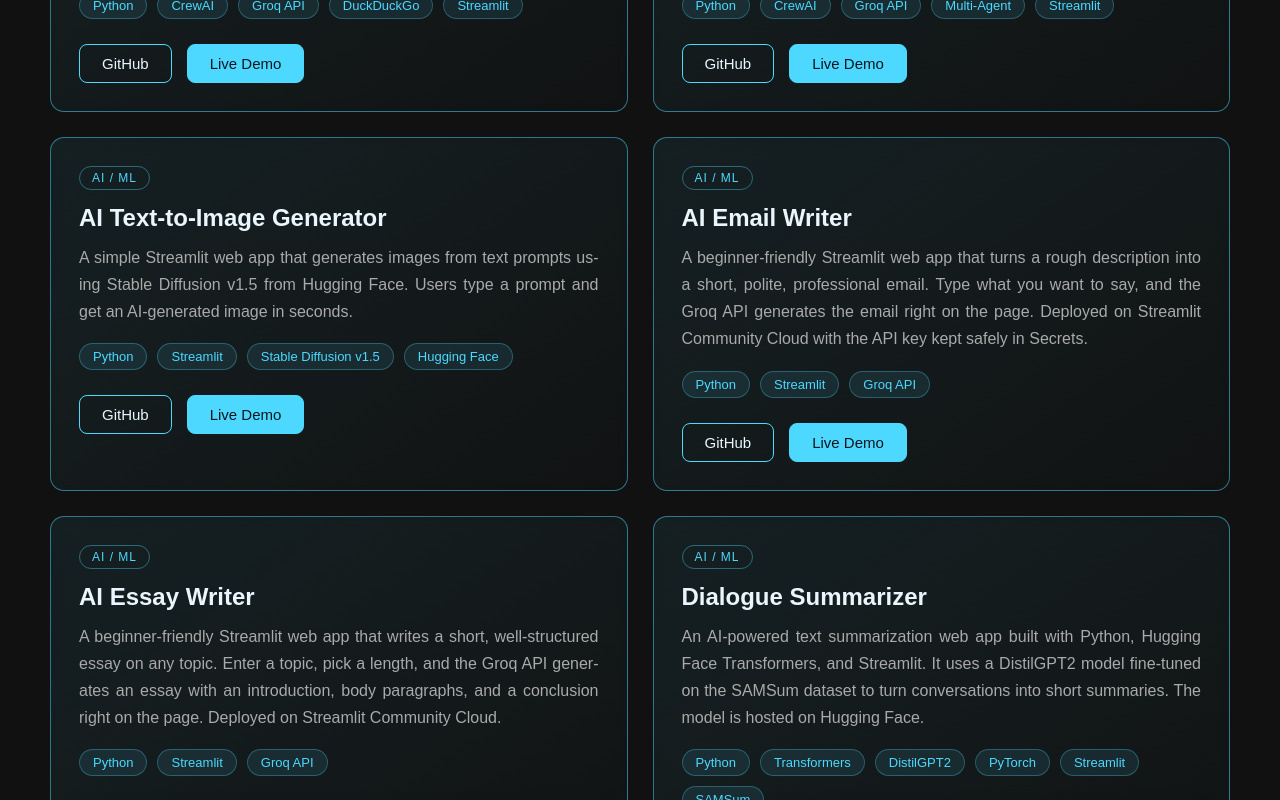
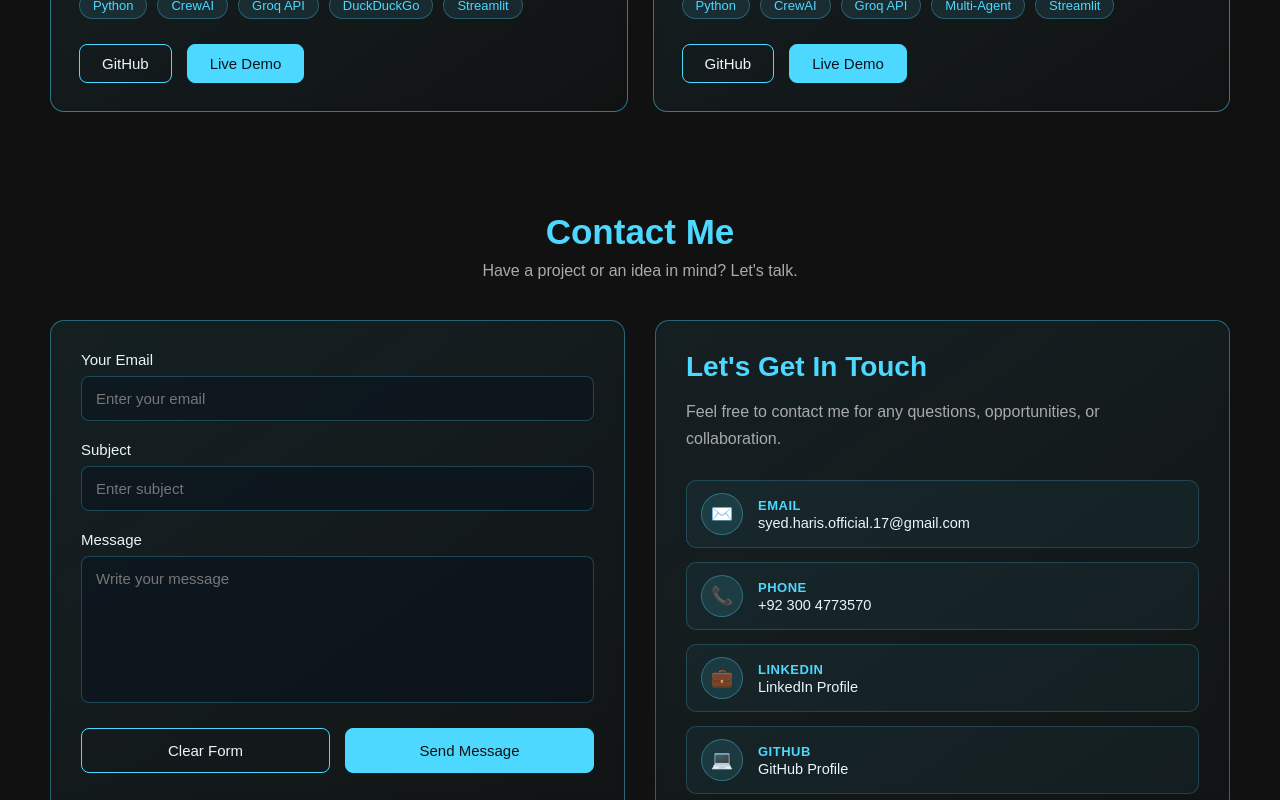
Before and after one commit to syedharishussain1717/my-portfolio-website, a React (Vite) app: page / in a window 1280 px wide. Shown: the part 2000-2800 px from the top of the page. Built offline with nearby package versions, Linux system fonts and the light colour scheme.

Commit message:
updated projects

```diff
--- a/src/components/Projects.jsx
+++ b/src/components/Projects.jsx
@@ -211,126 +211,6 @@
                     </div>
                 </div>
 
-                {/* Project 7 */}
-                <div className="project-card">
-                    <span className="project-badge">AI / ML</span>
-
-                    <h2>AI Text-to-Image Generator</h2>
-
-                    <p>
-                        A simple Streamlit web app that generates images from text prompts
-                        using Stable Diffusion v1.5 from Hugging Face. Users type a prompt
-                        and get an AI-generated image in seconds.
-                    </p>
-
-                    <div className="tech-tags">
-                        <span>Python</span>
-                        <span>Streamlit</span>
-                        <span>Stable Diffusion v1.5</span>
-                        <span>Hugging Face</span>
-                    </div>
-
-                    <div className="project-links">
-                        <a href="#" target="_blank" rel="noreferrer" className="btn-outline">
-                            GitHub
-                        </a>
-                        <a href="#" target="_blank" rel="noreferrer" className="btn-filled">
-                            Live Demo
-                        </a>
-                    </div>
-                </div>
-
-                {/* Project 8 */}
-                <div className="project-card">
-                    <span className="project-badge">AI / ML</span>
-
-                    <h2>AI Email Writer</h2>
-
-                    <p>
-                        A beginner-friendly Streamlit web app that turns a rough description
-                        into a short, polite, professional email. Type what you want to say,
-                        and the Groq API generates the email right on the page. Deployed on
-                        Streamlit Community Cloud with the API key kept safely in Secrets.
-                    </p>
-
-                    <div className="tech-tags">
-                        <span>Python</span>
-                        <span>Streamlit</span>
-                        <span>Groq API</span>
-                    </div>
-
-                    <div className="project-links">
-                        <a href="#" target="_blank" rel="noreferrer" className="btn-outline">
-                            GitHub
-                        </a>
-                        <a href="#" target="_blank" rel="noreferrer" className="btn-filled">
-                            Live Demo
-                        </a>
-                    </div>
-                </div>
-
-                {/* Project 9 */}
-                <div className="project-card">
-                    <span className="project-badge">AI / ML</span>
-
-                    <h2>AI Essay Writer</h2>
-
-                    <p>
-                        A beginner-friendly Streamlit web app that writes a short, well-structured
-                        essay on any topic. Enter a topic, pick a length, and the Groq API
-                        generates an essay with an introduction, body paragraphs, and a conclusion
-                        right on the page. Deployed on Streamlit Community Cloud.
-                    </p>
-
-                    <div className="tech-tags">
-                        <span>Python</span>
-                        <span>Streamlit</span>
-                        <span>Groq API</span>
-                    </div>
-
-                    <div className="project-links">
-                        <a href="#" target="_blank" rel="noreferrer" className="btn-outline">
-                            GitHub
-                        </a>
-                        <a href="#" target="_blank" rel="noreferrer" className="btn-filled">
-                            Live Demo
-                        </a>
-                    </div>
-                </div>
-
-                {/* Project 10 */}
-                <div className="project-card">
-                    <span className="project-badge">AI / ML</span>
-
-                    <h2>Dialogue Summarizer</h2>
-
-                    <p>
-                        An AI-powered text summarization web app built with Python, Hugging Face
-                        Transformers, and Streamlit. It uses a DistilGPT2 model fine-tuned on the
-                        SAMSum dataset to turn conversations into short summaries. The model is
-                        hosted on Hugging Face.
-                    </p>
-
-                    <div className="tech-tags">
-                        <span>Python</span>
-                        <span>Transformers</span>
-                        <span>DistilGPT2</span>
-                        <span>PyTorch</span>
-                        <span>Streamlit</span>
-                        <span>SAMSum</span>
-                    </div>
-
-                    <div className="project-links">
-                        <a href="#" target="_blank" rel="noreferrer" className="btn-outline">
-                            GitHub
-                        </a>
-                        <a href="#" target="_blank" rel="noreferrer" className="btn-filled">
-                            Live Demo
-                        </a>
-                    </div>
-                </div>
-                {/* next project cards go here */}
-
             </div>
 
 
```
